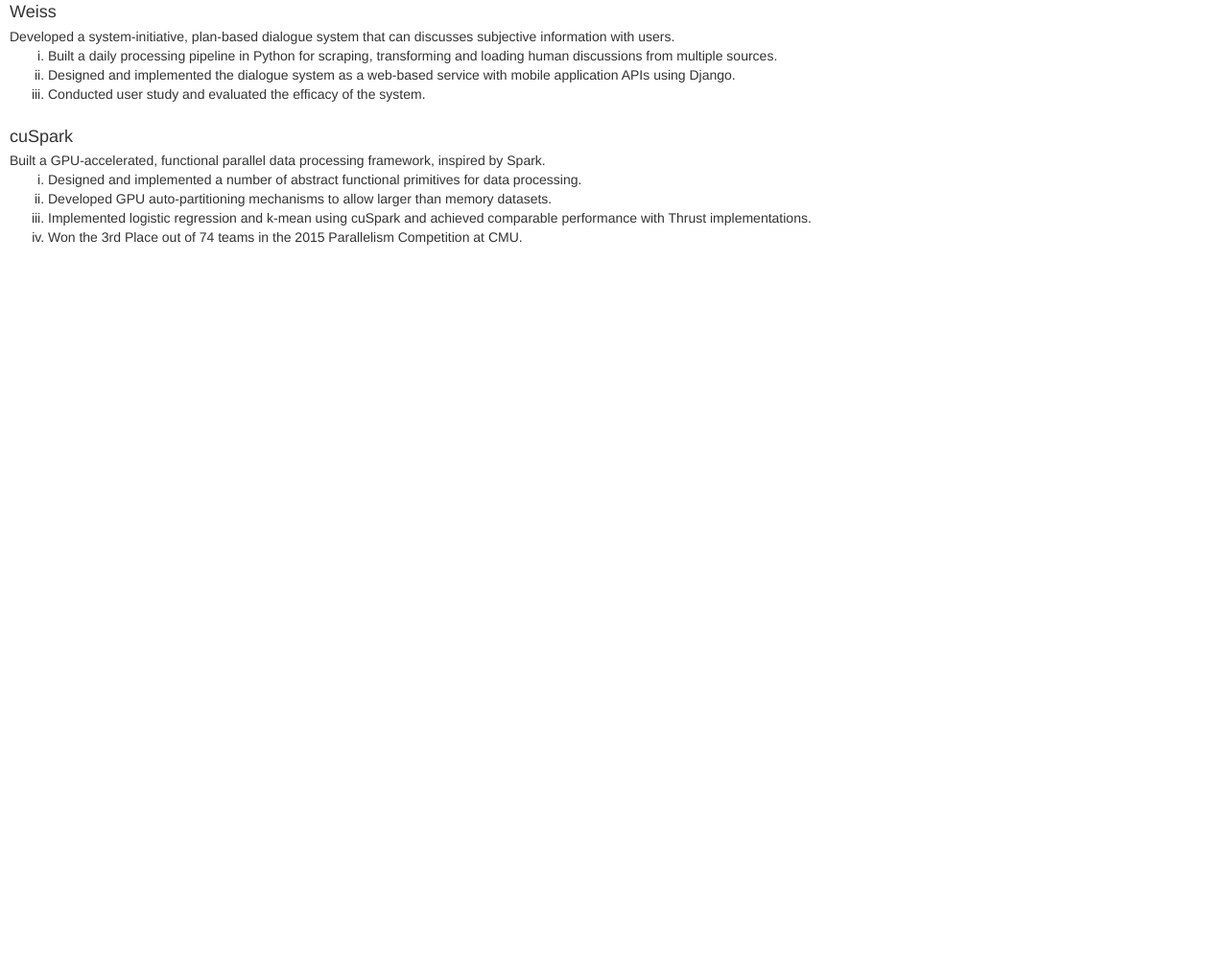
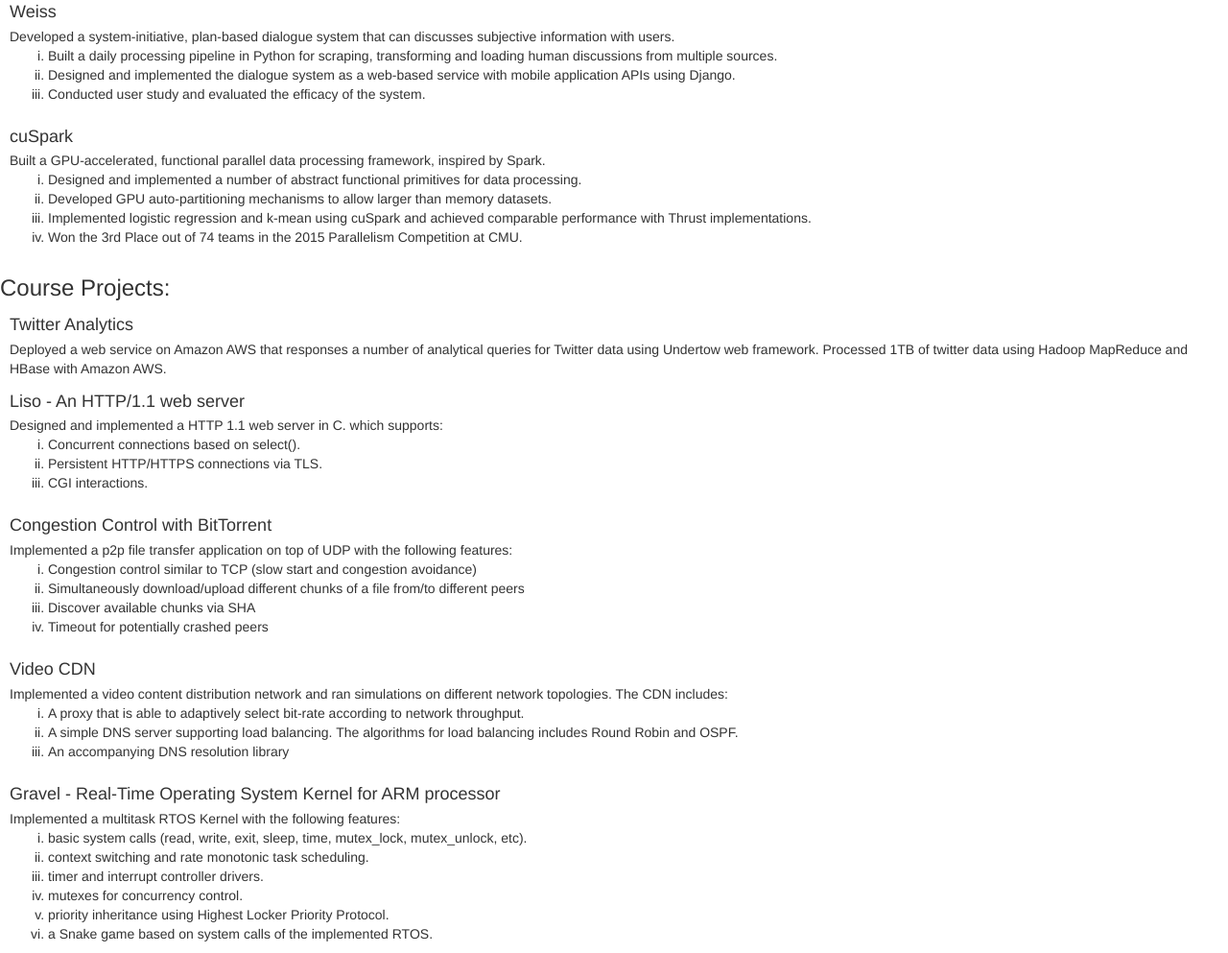
Before and after one commit to mindbergh/mingf, a plain HTML site: page index.html in a window 1280 px wide. Shown: the part 479-1472 px from the top of the page at 96% size. Before the commit the page ends 800 px from the top, so only its background shows below. Drawn offline with nearby package versions, Linux system fonts and the light colour scheme.

Commit message:
add course projects

```diff
--- a/index.html
+++ b/index.html
@@ -104,7 +104,8 @@ charset=utf-8">
                 </li>
                 <li>Developed GPU auto-partitioning mechanisms to allow larger than memory datasets.
                 </li>
-                <li>Implemented logistic regression and k-mean using cuSpark and achieved comparable performance with Thrust
+                <li>Implemented logistic regression and k-mean using cuSpark and achieved comparable performance with
+                    Thrust
                     implementations.
                 </li>
                 <li>Won the 3rd Place out of 74 teams in the 2015 Parallelism Competition at CMU.</li>
@@ -112,6 +113,92 @@ charset=utf-8">
         </div>
     </div>
 
+    <h3>Course Projects:</h3>
+
+    <div class="media">
+        <div class="media-left media-top">
+        </div>
+        <div class="media-body">
+            <h4 class="media-heading">Twitter Analytics</h4>
+            Deployed a web service on Amazon AWS that responses a number of analytical queries for Twitter data using
+            Undertow web framework. Processed 1TB of twitter data using Hadoop MapReduce and HBase with Amazon AWS.
+        </div>
+    </div>
+
+    <div class="media">
+        <div class="media-left media-top">
+        </div>
+        <div class="media-body">
+            <h4 class="media-heading">Liso - An HTTP/1.1 web server</h4>
+            Designed and implemented a HTTP 1.1 web server in C. which supports:
+            <ol type="i">
+                <li>Concurrent connections based on select().
+                </li>
+                <li>Persistent HTTP/HTTPS connections via TLS.
+                </li>
+                <li>CGI interactions.
+                </li>
+            </ol>
+        </div>
+    </div>
+
+    <div class="media">
+        <div class="media-left media-top">
+        </div>
+        <div class="media-body">
+            <h4 class="media-heading">Congestion Control with BitTorrent</h4>
+            Implemented a p2p file transfer application on top of UDP with the following features:
+            <ol type="i">
+                <li>Congestion control similar to TCP (slow start and congestion avoidance)
+                </li>
+                <li>Simultaneously download/upload different chunks of a file from/to different peers
+                </li>
+                <li>Discover available chunks via SHA
+                </li>
+                <li>Timeout for potentially crashed peers
+                </li>
+            </ol>
+        </div>
+    </div>
+
+    <div class="media">
+        <div class="media-left media-top">
+        </div>
+        <div class="media-body">
+            <h4 class="media-heading">Video CDN</h4>
+            Implemented a video content distribution network and ran simulations on different network topologies. The CDN includes:
+            <ol type="i">
+                <li>A proxy that is able to adaptively select bit-rate according to network throughput.
+                </li>
+                <li>A simple DNS server supporting load balancing. The algorithms for load balancing includes Round Robin and OSPF.
+                </li>
+                <li>An accompanying DNS resolution library
+                </li>
+            </ol>
+        </div>
+    </div>
+
+
+    <div class="media">
+        <div class="media-left media-top">
+        </div>
+        <div class="media-body">
+            <h4 class="media-heading">Gravel - Real-Time Operating System Kernel for ARM processor</h4>
+            Implemented a multitask RTOS Kernel with the following features:
+            <ol type="i">
+                <li>basic system calls (read, write, exit, sleep, time, mutex_lock, mutex_unlock, etc).
+                </li>
+                <li>context switching and rate monotonic task scheduling.
+                </li>
+                <li>timer and interrupt controller drivers.
+                </li>
+                <li>mutexes for concurrency control.
+                </li>
+                <li>priority inheritance using Highest Locker Priority Protocol.</li>
+                <li>a Snake game based on system calls of the implemented RTOS.</li>
+            </ol>
+        </div>
+    </div>
 </div>
 </body>
 </html>
```
